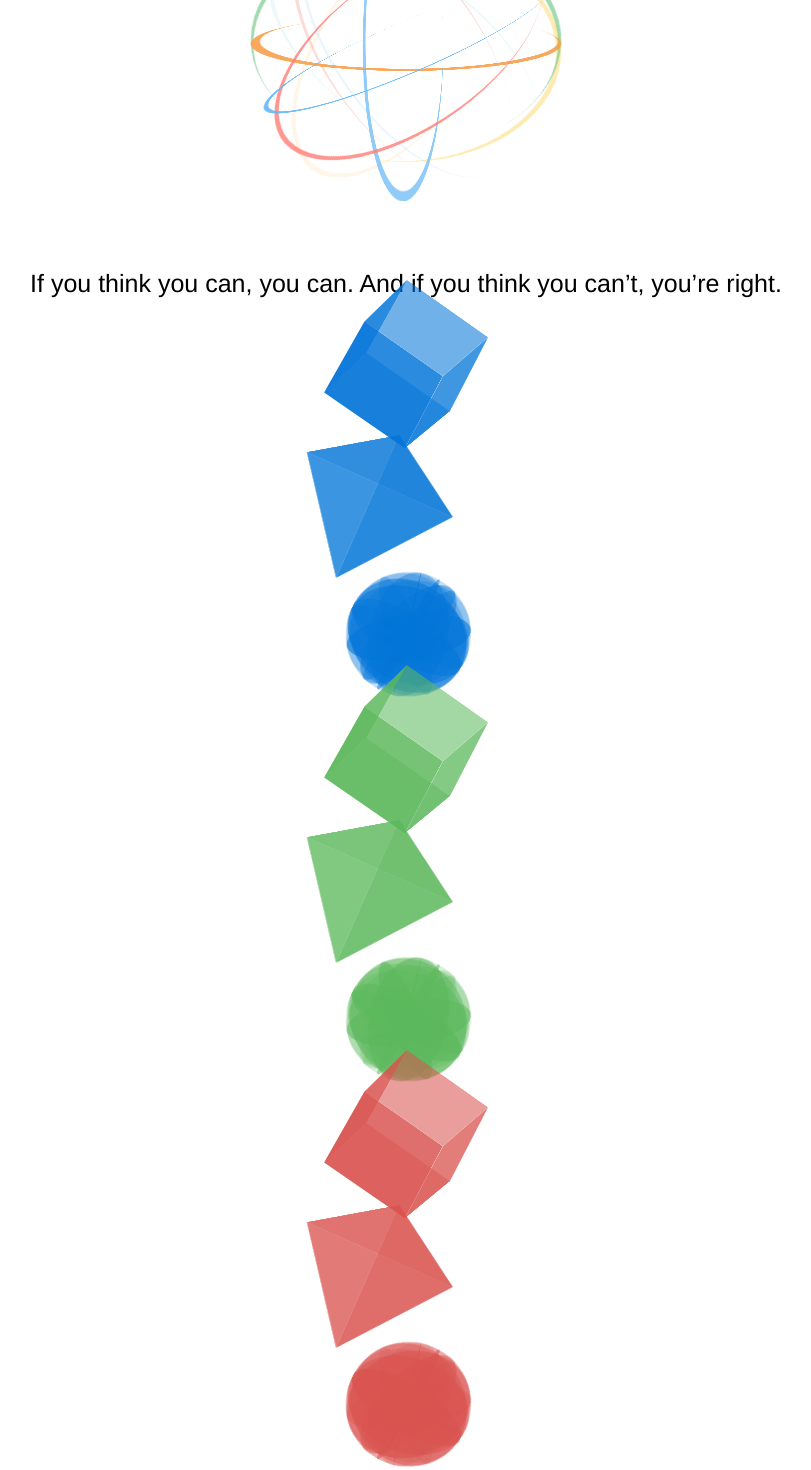
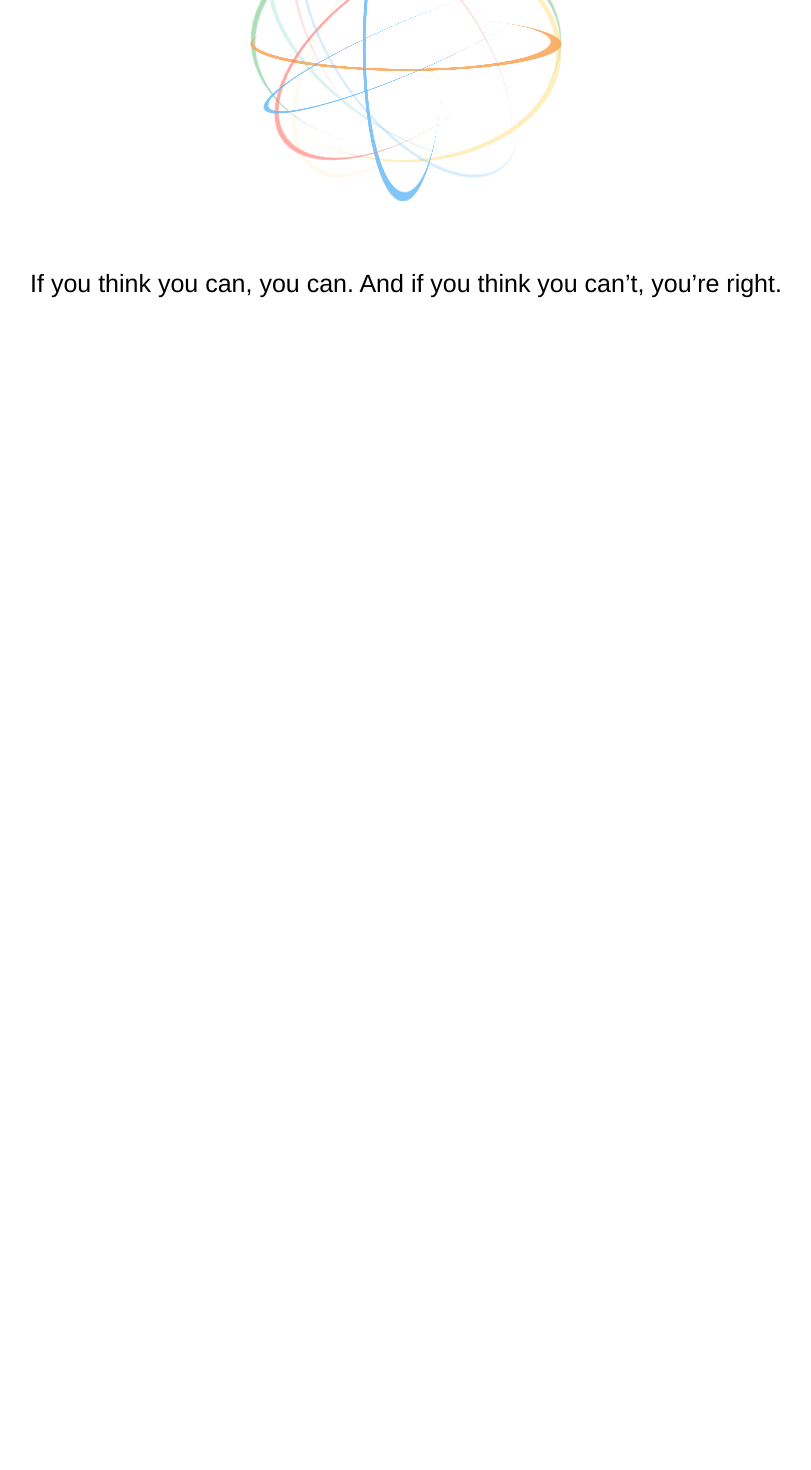
Before and after one commit to rosualinpetru/shapeless-in-browser-game, a React (Create React App) app in the folder Shapeless/FE/: page / in a window 1280 px wide. Shown: the part 229-1699 px from the top of the page, without its empty margins (234-1045 px from the left). After the commit the page ends 800 px from the top, so only its background shows below. Built offline with nearby package versions, Linux system fonts and the light colour scheme.

Commit message:
Add question mark shape

```diff
--- /dev/null
+++ b/Shapeless/FE/src/components/shapes/QuestionMark.css
@@ -0,0 +1,44 @@
+.qm {
+  animation-name: spin, depth;
+  animation-timing-function: linear;
+  animation-iteration-count: infinite;
+  animation-duration: 5s;
+  text-align: center;
+  font-size: calc(1px * var(--qm-size));
+  color: var(--qm-color);
+}
+
+@keyframes spin {
+  from {
+    transform: rotateY(0deg);
+  }
+  to {
+    transform: rotateY(-360deg);
+  }
+}
+
+@keyframes depth {
+  0% {
+    text-shadow: 0 0 var(--qm-color);
+  }
+  25% {
+    text-shadow: calc(0.05px * var(--qm-size)) 0 var(--qm-color),
+      calc(0.1px * var(--qm-size)) 0 var(--qm-color),
+      calc(0.15px * var(--qm-size)) 0 var(--qm-color),
+      calc(0.2px * var(--qm-size)) 0 var(--qm-color),
+      calc(0.25px * var(--qm-size)) 0 var(--qm-color);
+  }
+  50% {
+    text-shadow: 0 0 var(--qm-color);
+  }
+  75% {
+    text-shadow: calc(-0.05px * var(--qm-size)) 0 var(--qm-color),
+      calc(-0.1px * var(--qm-size)) 0 var(--qm-color),
+      calc(-0.15px * var(--qm-size)) 0 var(--qm-color),
+      calc(-0.2px * var(--qm-size)) px 0 var(--qm-color),
+      calc(-0.25px * var(--qm-size)) 0 var(--qm-color);
+  }
+  100% {
+    text-shadow: 0 0 var(--qm-color);
+  }
+}
--- a/Shapeless/FE/src/pages/home/Home.js
+++ b/Shapeless/FE/src/pages/home/Home.js
@@ -1,9 +1,4 @@
 import "./Home.css";
-
-import Pyramid from "../../components/shapes/Pyramid";
-import { ShapeColors } from "../../constants";
-import Cube from "../../components/shapes/Cube";
-import Sphere from "../../components/shapes/Sphere";
 
 function Home() {
   return (
@@ -30,15 +25,6 @@ function Home() {
           right.
         </h1>
       </div>
-      <Cube color={ShapeColors.BLUE} size={100} />
-      <Pyramid color={ShapeColors.BLUE} size={80} />
-      <Sphere color={ShapeColors.BLUE} size={125} />
-      <Cube color={ShapeColors.GREEN} size={100} />
-      <Pyramid color={ShapeColors.GREEN} size={80} />
-      <Sphere color={ShapeColors.GREEN} size={125} />
-      <Cube color={ShapeColors.RED} size={100} />
-      <Pyramid color={ShapeColors.RED} size={80} />
-      <Sphere color={ShapeColors.RED} size={125} />
     </div>
   );
 }
```
Also changed, not shown: Shapeless/FE/src/components/shapes/QuestionMark.js (added, +14 -0 lines), 1 other file (tests, documents, lock files or other folders).
